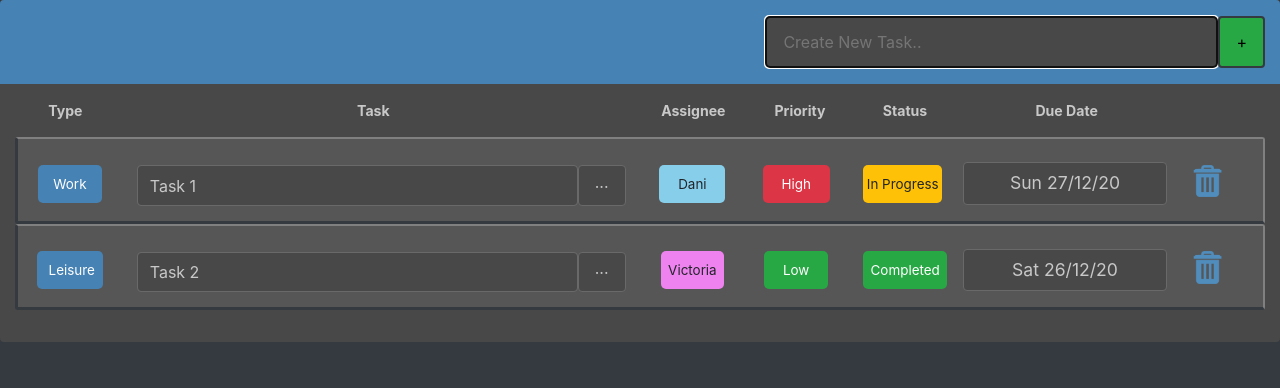
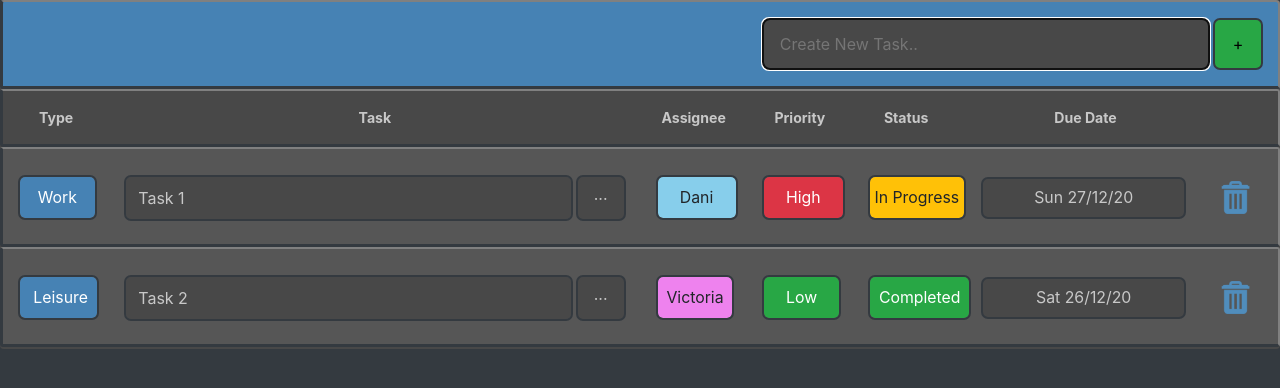
Before and after one commit to DaniBedz/todo, a plain HTML site: page index.html in a window 1280 px wide. Drawn offline with nearby package versions, Linux system fonts and the light colour scheme.

Commit message:
Style fixes.

```diff
--- a/index.html
+++ b/index.html
@@ -47,7 +47,7 @@
             <form id="newTaskForm">
               <input id="newTaskNameInput" type="text" class="text-white pl-3 task-width rounded" placeholder="Create New Task.." autofocus>
             </form>
-            <button id="btn-add-task" type='submit' class="bg-success border-0 text-white px-3 py-2 m-0 plus rounded" >+</button>
+            <button id="btn-add-task" type='submit' class="bg-success border-0 text-white plus rounded">+</button>
             <!-- <span class='toggler'>&#xf186;</span>  -->
           </div>
 
@@ -58,7 +58,7 @@
       <!-- Start Task Header Bar -->
       <div id="taskHeaderBar" class="row pt-3 text-center text-white mx-auto">
         <div class="order-2 order-lg-1 col-1 container tasklist-headers">
-          <p class="pl-4"><b>Type</b></p>
+          <p"><b>Type</b></p>
         </div>
 
         <div id="taskHeader" class="order-1 order-lg-2 col-12 col-lg-5 container tasklist-headers">
@@ -66,19 +66,19 @@
         </div>
 
         <div class="order-2 order-lg-3 col-1 container tasklist-headers">
-          <p class=""><b>Assignee</b></p>
+          <p><b>Assignee</b></p>
         </div>
 
         <div class="order-3 order-lg-4 col-1 container tasklist-headers">
-          <p class=""><b>Priority</b></p>
+          <p><b>Priority</b></p>
         </div>
 
         <div class="order-4 order-lg-5 col-1 container tasklist-headers">
-          <p class="status-heading"><b>Status</b></p>
+          <p><b>Status</b></p>
         </div>
 
         <div class="order-5 order-lg-6  col-2 container tasklist-headers">
-          <p id="due-date" class=""><b>Due Date</b></p>
+          <p class="due-date-header"><b>Due Date</b></p>
         </div>
 
         <div class="order-7 order-lg-8 col-sm-1 col-md-1 container tasklist-headers">
--- a/style.css
+++ b/style.css
@@ -1,12 +1,12 @@
 :root {
-  --grey: #484848;
-  --darkgrey: #343a40;
+  --darkestgrey: #343a40;
+  --darkgrey: #565656;
+  --mediumgrey: #484848;
   --lightgrey: #929292;
-  --blue: #106cfc;
 }
 
 body {
-  background-color: var(--darkgrey);
+  background-color: var(--darkestgrey);
 }
 
 #invalidInput {
@@ -14,40 +14,56 @@ body {
 }
 
 #mainContainer {
-  background-color: var(--grey);
+  background-color: var(--mediumgrey);
 }
 
 #newTaskNameInput {
-  background-color: var(--grey);
-  border: 2px solid var(--darkgrey) !important;
+  background-color: var(--mediumgrey);
+  border: 2px solid var(--darkestgrey) !important;
+  border-radius: 7px !important;
 }
 
-.bg-darkgrey {
-  background-color: var(--darkgrey);
+.bg-darkestgrey {
+  background-color: var(--darkestgrey);
 }
 
 .title-bar {
   background-color: steelblue;
+  border-top: 2px solid gray;
+  border-left: 3px solid var(--darkestgrey);
+  border-right: 2px solid grey;
+  border-bottom: 3px solid var(--darkestgrey);
+  border-radius: 3px;
+  margin-bottom: 0px;
+}
+
+.plus {
+  padding-left: 1.1rem !important;
+  padding-right: 1.1rem !important;
+  padding-top: 0.5rem !important;
+  padding-bottom: 0.5rem !important;
+  margin: 0 !important;
 }
 
 .bg-grey {
-  background-color: #565656;
+  background-color: var(--darkgrey);
 }
 
 .task-list-bg {
-  background-color: var(--grey);
+  background-color: var(--mediumgrey);
 }
 
 .description {
-  background-color: #565656;
+  background-color: var(--darkgrey);
 }
 
 .more {
-  background-color: var(--grey);
-  border: 1px solid #696969;
-  height: calc(1.5rem + 1.3vw) !important;
+  background-color: var(--mediumgrey);
+  border: 2px solid var(--darkestgrey) !important;
+  border-radius: 7px !important;
+  height: calc(1.8rem + 1.3vw) !important;
   margin-top: auto !important;
-  margin-bottom: 1vw !important;
+  margin-bottom: calc(0.65rem + 1vw) !important;
   padding-top: 0 !important;
   right: 3px !important;
 }
@@ -57,17 +73,22 @@ button {
 }
 
 .btn {
-  border: none;
   font-size: 0.8rem;
   padding-top: 0.55rem;
   padding-bottom: 0.55rem;
   position: relative;
   z-index: 1;
+  border-radius: 5px;
+}
+
+.filter-option {
+  border: 2px solid var(--darkestgrey) !important;
+  border-radius: 7px !important;
 }
 
 .btn-light {
   background: transparent !important;
-  border: 0px solid #000;
+  border: 0;
 }
 
 .btn:focus {
@@ -94,13 +115,31 @@ button {
 }
 
 #btn-add-task {
-  border: 2px solid var(--darkgrey) !important;
+  border: 2px solid var(--darkestgrey) !important;
+  border-radius: 7px !important;
   color: black !important;
+  margin-left: 3px !important;
+}
+
+.btn-shrink {
+  display: inline-block;
+  width: calc (1rem + 1vw) !important;
+  height: calc (1rem + 1vw) !important;
+  padding-left: 0px !important;
+  padding-right: 0px !important;
+  font-size: calc(0.35rem + 0.8vw) !important;
+  border: 0 !important;
+  border-radius: 5px;
+}
+
+span.text {
+  border-radius: 7px !important;
+  border: 2px solid var(--darkestgrey) !important;
 }
 
 .input {
   margin-top: -0.35rem;
-  border: 1px solid #696969;
+  border: 2px solid var(--darkestgrey) !important;
 }
 
 .form-group {
@@ -108,7 +147,11 @@ button {
 }
 
 .form-control:focus {
-  background-color: var(--grey);
+  background-color: var(--mediumgrey);
+}
+
+.form-control.task-desc {
+  margin-right: 3px;
 }
 
 .p-desc {
@@ -119,18 +162,22 @@ button {
   width: 90% !important;
 }
 .task-desc {
-  background-color: var(--grey);
-  height: calc(1.5rem + 1.3vw) !important;
+  background-color: var(--mediumgrey);
+  border-radius: 7px !important;
+  height: calc(1.8rem + 1.3vw) !important;
   margin-top: auto !important;
-  margin-bottom: 1vw !important;
+  margin-bottom: calc(0.65rem + 1vw) !important;
 }
 
 label {
   display: none;
   color: white;
-  font-size: 0.5rem;
+  font-size: 0.4rem;
   text-align: center;
   white-space: nowrap;
+  position: relative;
+  z-index: 2;
+  margin-bottom: 0rem !important;
 }
 
 .task-width {
@@ -146,7 +193,7 @@ label {
 }
 
 .dropdown-menu {
-  background-color: var(--grey);
+  background-color: var(--mediumgrey);
 }
 
 ul.dropdown-menu > li {
@@ -205,24 +252,25 @@ ul.dropdown-menu > li {
 }
 
 .date {
-  font-size: calc(0.3rem + 1vw) !important;
-  margin-left: calc(-0.3rem + 0.05vw) !important;
+  font-size: calc(0.35rem + 0.8vw) !important;
+  margin-left: calc(0.4rem + 0.05vw) !important;
   outline: none !important;
   width: 16vw !important;
-  background-color: var(--grey);
+  background-color: var(--mediumgrey);
   position: relative;
   z-index: 1;
-  border: 1px solid #696969 !important;
+  border: 2px solid var(--darkestgrey) !important;
+  border-radius: 7px !important;
   padding-top: 7px !important;
-  padding-bottom: 7px !important;
-  margin-top: 7px !important;
+  padding-bottom: 8px !important;
+  margin-bottom: 3px !important;
 }
 
 .bin {
   position: relative;
   width: calc(1rem + 1.3vw);
   cursor: pointer;
-  margin-left: calc(-9px + 1vw);
+  margin-left: calc(20px + 1vw);
 }
 
 img {
@@ -237,23 +285,12 @@ img {
   font-size: calc(0.8rem + 0.1vw) !important;
 }
 
-.status-heading {
-  padding-right: calc(-1rem + 1.5vw) !important;
-}
-
-.btn-shrink {
-  display: inline-block;
-  width: calc (1rem + 1vw) !important;
-  height: calc (1rem + 1vw) !important;
-  padding-left: 0px !important;
-  padding-right: 0px !important;
-  font-size: calc(0.2rem + 0.8vw) !important;
-  border: 0 !important;
-  border-radius: 5px;
+.due-date-header {
+  padding-left: 40px;
 }
 
 #taskContainer {
-  background-color: var(--darkgrey);
+  background-color: var(--darkestgrey);
   padding-bottom: 1rem;
   padding-top: 0px !important;
   padding-left: 0px !important;
@@ -300,7 +337,8 @@ span > .btn-victoria:hover {
 }
 
 #intro {
-  border-radius: 10px;
+  border-radius: 7px;
+  border: 2px solid var(--darkestgrey) !important;
   background-color: var(--lightgrey);
   color: white;
   margin: auto;
@@ -312,22 +350,33 @@ span > .btn-victoria:hover {
 }
 
 .save {
-  border: 1px solid #696969;
-  height: calc(1.5rem + 1.3vw) !important;
+  border: 2px solid var(--darkestgrey) !important;
+  border-radius: 7px !important;
+  height: calc(1.8rem + 1.3vw) !important;
   margin-top: auto !important;
-  margin-bottom: 1vw !important;
+  margin-bottom: calc(0.65rem + 1vw) !important;
   background-color: #28a745;
   padding-top: 3px !important;
 }
 
 .desc-save {
   display: none;
-  border: 1px solid #696969;
-  height: calc(1.5rem + 1.3vw) !important;
+  border: 2px solid var(--darkestgrey) !important;
+  border-radius: 7px !important;
+  height: calc(1.8rem + 1.3vw) !important;
   margin-top: auto !important;
-  margin-bottom: 1vw !important;
+  margin-bottom: calc(0.65rem + 1vw) !important;
   background-color: #28a745;
   padding-top: 0.5vw !important;
+}
+
+#taskHeaderBar {
+  border-top: 2px solid gray;
+  border-left: 3px solid var(--darkestgrey);
+  border-right: 2px solid grey;
+  border-bottom: 3px solid var(--darkestgrey);
+  border-radius: 3px;
+  margin-bottom: 0px;
 }
 
 @media (max-width: 992px) {
@@ -361,13 +410,20 @@ span > .btn-victoria:hover {
   #newTaskForm {
     width: 100% !important;
   }
+  .delete-cell {
+    margin-left: -6px !important;
+    margin-top: -8px !important;
+  }
+  .bin {
+    margin-left: calc(-9px + 1vw);
+  }
 }
 
 div.col {
   border-top: 2px solid gray;
-  border-left: 3px solid var(--darkgrey);
+  border-left: 3px solid var(--darkestgrey);
   border-right: 2px solid grey;
-  border-bottom: 3px solid var(--darkgrey);
+  border-bottom: 3px solid var(--darkestgrey);
   border-radius: 3px;
   margin-bottom: 0px;
 }
@@ -384,7 +440,9 @@ div.col {
 }
 
 #taskList {
-  padding-bottom: 2rem;
+  padding-bottom: 2px;
+  padding-left: 0;
+  padding-right: 0;
 }
 
 .delete-cell {
```
